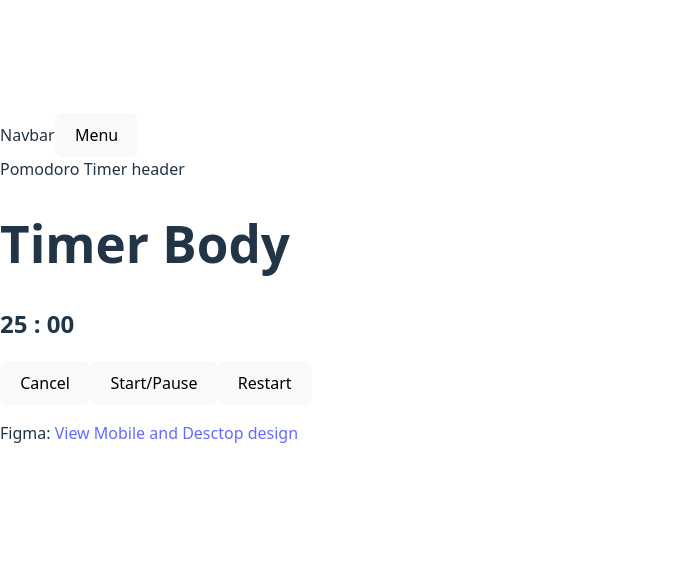
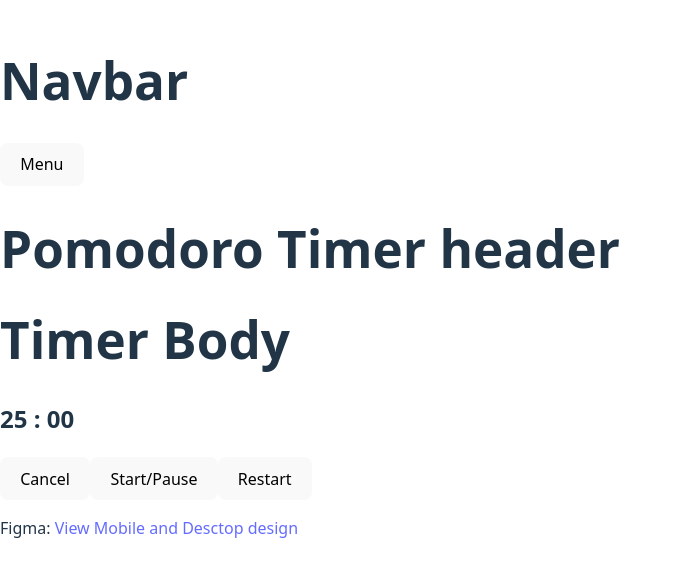
Before and after one commit to BasmalaMohamedd/my_pomodoro_timer, a React (Vite) app: page / in a window 1280 px wide. Shown: the part 113-690 px from the top of the page, without its empty margins (0-681 px from the left). Built offline with nearby package versions, Linux system fonts and the light colour scheme.

Commit message:
replacing div extra levels with fragments

```diff
--- a/src/App.jsx
+++ b/src/App.jsx
@@ -4,10 +4,10 @@ import HomePage from "./pages/HomePage"
 function App() {
 
   return (
-    <div>
+    <>
       <Navbar />
       <HomePage />
-    </div>
+    </>
   )
 }
 
--- a/src/components/Header.jsx
+++ b/src/components/Header.jsx
@@ -2,9 +2,7 @@ import React from 'react'
 
 const Header = () => {
   return (
-    <div>
-      Pomodoro Timer header
-    </div>
+    <h1>Pomodoro Timer header</h1>
   )
 }
 
--- a/src/components/Navbar.jsx
+++ b/src/components/Navbar.jsx
@@ -2,10 +2,10 @@ import React from 'react'
 
 const Navbar = () => {
   return (
-    <div>
-      Navbar
+    <>
+      <h1>Navbar</h1>
       <button>Menu</button>
-    </div>
+    </>
   )
 }
 
--- a/src/components/Timer.jsx
+++ b/src/components/Timer.jsx
@@ -15,11 +15,13 @@ const Timer = () => {
             if(seconds > 0)
                 {
                     //decrement seconds
+                    setSeconds((seconds)=>seconds - 1);
                 }
                 else if(seconds == 0 && mins > 0)
                 {
                     //decrement minutes and set seconds to 59
-
+                    setMins((mins)=>mins - 1);
+                    setSeconds(59);
                 }
                 else
                 {
@@ -30,7 +32,7 @@ const Timer = () => {
 
     }
   return (
-    <div>
+    <>
         <div>
             <h1>Timer Body</h1>
             <div className='timerBody'>
@@ -43,7 +45,7 @@ const Timer = () => {
       <button>Cancel</button>
       <button onClick={()=>{console.log("start/pause btn"); startTimer();}}>Start/Pause</button>
       <button>Restart</button>
-    </div>
+    </>
   )
 }
 
--- a/src/pages/HomePage.jsx
+++ b/src/pages/HomePage.jsx
@@ -4,13 +4,13 @@ import Timer from '../components/Timer'
 
 const HomePage = () => {
   return (
-    <div>
+    <>
       <Header />
       <Timer />
       <p>
         Figma: <a href="https://www.figma.com/design/9ivq0ik74eDDixoEluNA7f/Untitled?node-id=0-1&p=f&t=TQhl8NFK8grWsRir-0">View Mobile and Desctop design</a>
       </p>
-    </div>
+    </>
   )
 }
 
```
